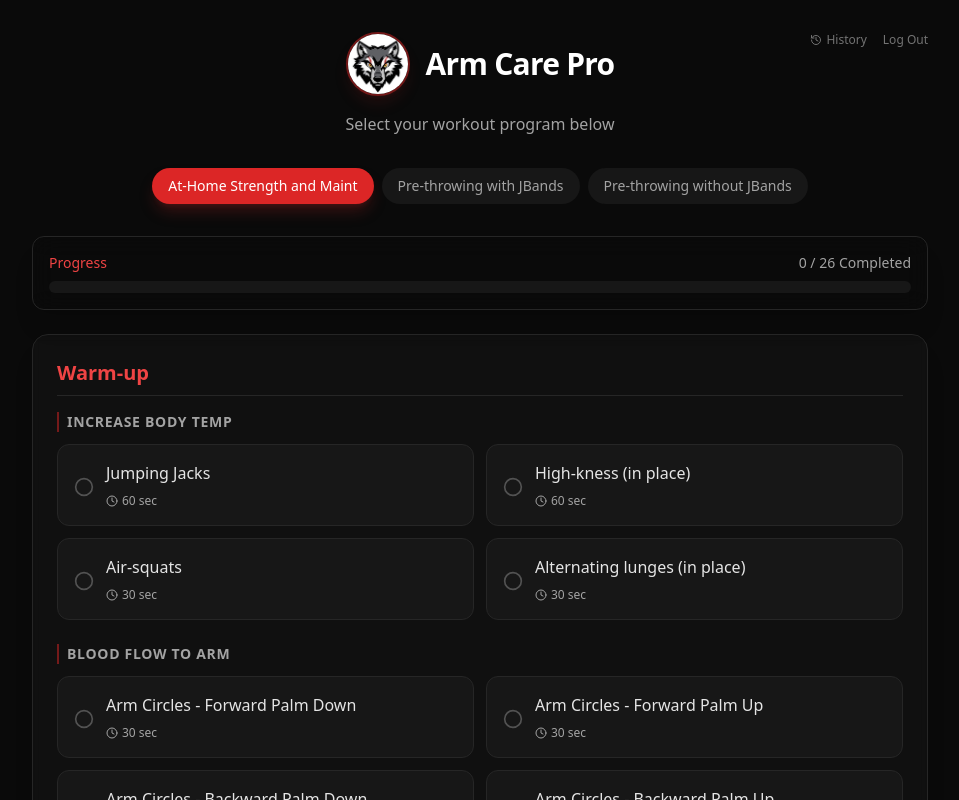
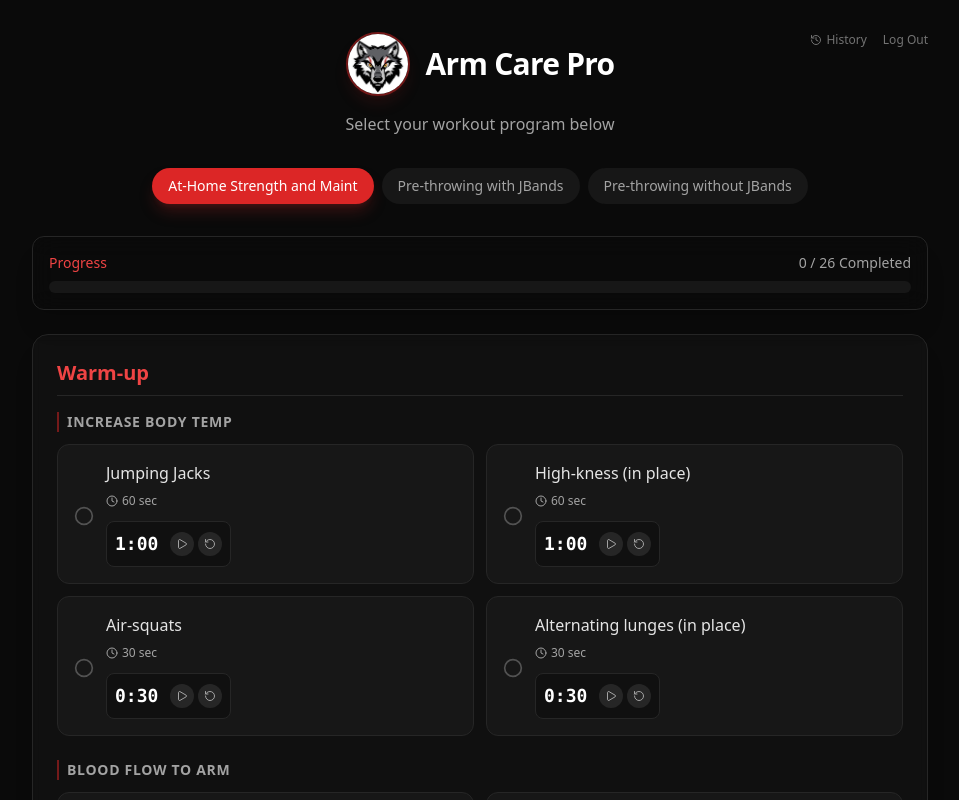
Before and after one commit to steviemac7/arm-care-app, a React (Vite) app: page / in a window 1280 px wide. Shown: the top 800 px of the page, without its empty margins (160-1119 px from the left). Built offline with nearby package versions, Linux system fonts and the light colour scheme; no server answers; the database is empty; sample sign-in values are in the browser's storage.

Commit message:
Implement Phase 4: Exercise Timer

```diff
--- a/src/components/ExerciseCard.jsx
+++ b/src/components/ExerciseCard.jsx
@@ -1,7 +1,63 @@
-import { PlayCircle, Clock, Repeat, CheckCircle2, Circle } from 'lucide-react'
+import { useState, useEffect, useRef } from 'react'
+import { PlayCircle, Clock, Repeat, CheckCircle2, Circle, Play, Pause, RotateCcw } from 'lucide-react'
+import completionSound from '../assets/completion.m4a'
 
 export default function ExerciseCard({ exercise, onPlayVideo, isCompleted, onToggle }) {
     const hasVideo = exercise.video && exercise.video !== 'None'
+
+    // Timer Logic
+    const [duration, setDuration] = useState(0)
+    const [timeLeft, setTimeLeft] = useState(0)
+    const [isActive, setIsActive] = useState(false)
+    const audioRef = useRef(new Audio(completionSound))
+
+    useEffect(() => {
+        if (exercise.reps) {
+            const reps = exercise.reps.toLowerCase()
+            let time = 0
+
+            if (reps.includes('sec')) {
+                time = parseInt(reps)
+            } else if (reps.includes('min')) {
+                time = parseInt(reps) * 60
+            }
+
+            if (time > 0) {
+                setDuration(time)
+                setTimeLeft(time)
+            }
+        }
+    }, [exercise.reps])
+
+    useEffect(() => {
+        let interval = null
+        if (isActive && timeLeft > 0) {
+            interval = setInterval(() => {
+                setTimeLeft(time => time - 1)
+            }, 1000)
+        } else if (timeLeft === 0 && isActive) {
+            setIsActive(false)
+            audioRef.current.play().catch(e => console.error("Audio play failed", e))
+        }
+        return () => clearInterval(interval)
+    }, [isActive, timeLeft])
+
+    const toggleTimer = () => {
+        setIsActive(!isActive)
+    }
+
+    const resetTimer = () => {
+        setIsActive(false)
+        setTimeLeft(duration)
+    }
+
+    const formatTime = (seconds) => {
+        const mins = Math.floor(seconds / 60)
+        const secs = seconds % 60
+        return `${mins}:${secs.toString().padStart(2, '0')}`
+    }
+
+    const isTimeBased = duration > 0
 
     return (
         <div
@@ -34,14 +90,15 @@ export default function ExerciseCard({ exercise, onPlayVideo, isCompleted, onTog
                         )}
                     </button>
 
-                    <div>
+                    <div className="flex-1">
                         <h4 className={`font-medium transition-colors ${isCompleted ? 'text-neutral-500 line-through' : 'text-neutral-200 group-hover:text-red-400'
                             }`}>
                             {exercise.name}
                         </h4>
-                        <div className="flex items-center gap-4 mt-2 text-xs text-neutral-400">
+
+                        <div className="flex flex-wrap items-center gap-4 mt-2 text-xs text-neutral-400">
                             <div className="flex items-center gap-1">
-                                {exercise.reps && (exercise.reps.includes('sec') || exercise.reps.includes('min')) ? (
+                                {isTimeBased ? (
                                     <Clock className="w-3 h-3" />
                                 ) : (
                                     <Repeat className="w-3 h-3" />
@@ -49,6 +106,29 @@ export default function ExerciseCard({ exercise, onPlayVideo, isCompleted, onTog
                                 <span>{exercise.reps || 'N/A'}</span>
                             </div>
                         </div>
+
+                        {/* Timer UI */}
+                        {isTimeBased && !isCompleted && (
+                            <div className="mt-3 flex items-center gap-3 bg-neutral-950/50 p-2 rounded-lg border border-neutral-800 w-fit">
+                                <span className={`font-mono text-lg font-bold ${timeLeft === 0 ? 'text-red-500' : 'text-white'}`}>
+                                    {formatTime(timeLeft)}
+                                </span>
+                                <div className="flex items-center gap-1">
+                                    <button
+                                        onClick={toggleTimer}
+                                        className="p-1.5 rounded-full bg-neutral-800 hover:bg-red-600 hover:text-white text-neutral-400 transition-colors"
+                                    >
+                                        {isActive ? <Pause className="w-3 h-3" /> : <Play className="w-3 h-3" />}
+                                    </button>
+                                    <button
+                                        onClick={resetTimer}
+                                        className="p-1.5 rounded-full bg-neutral-800 hover:bg-neutral-700 text-neutral-400 transition-colors"
+                                    >
+                                        <RotateCcw className="w-3 h-3" />
+                                    </button>
+                                </div>
+                            </div>
+                        )}
                     </div>
                 </div>
 
```
